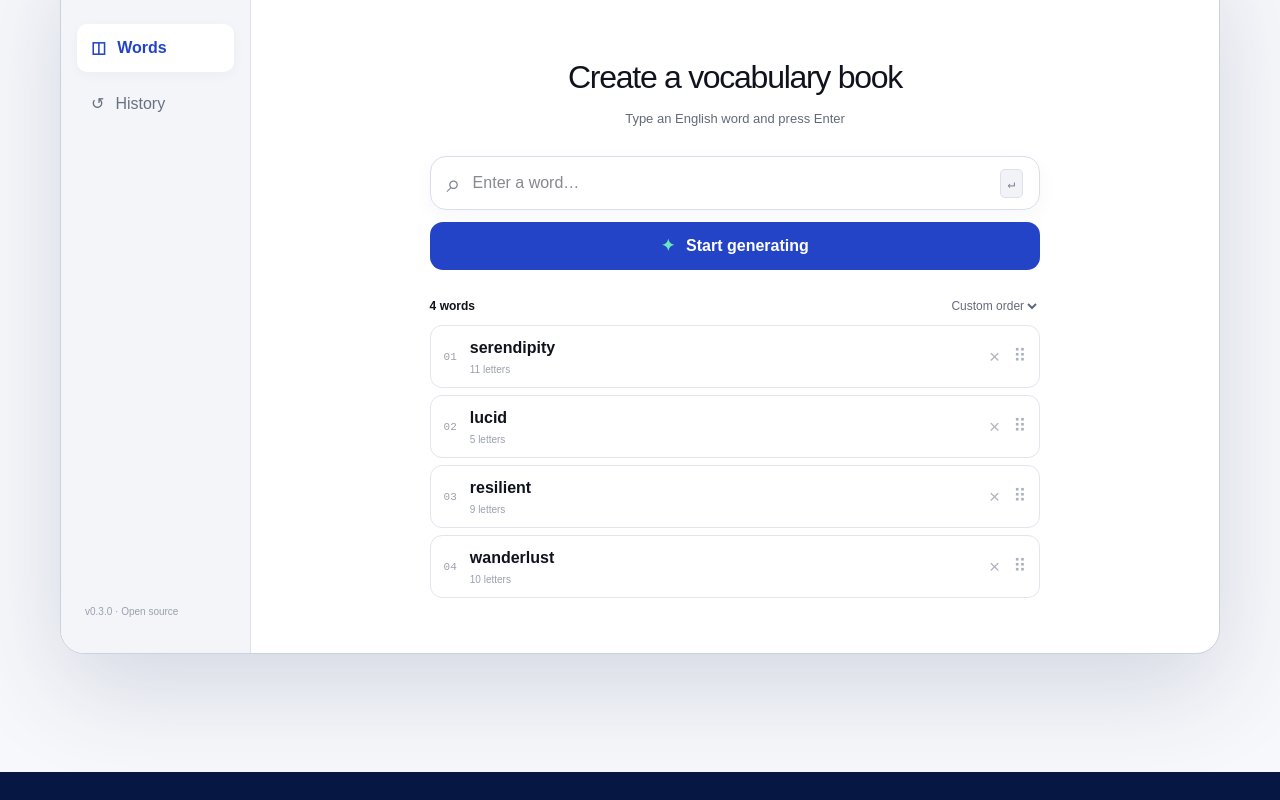
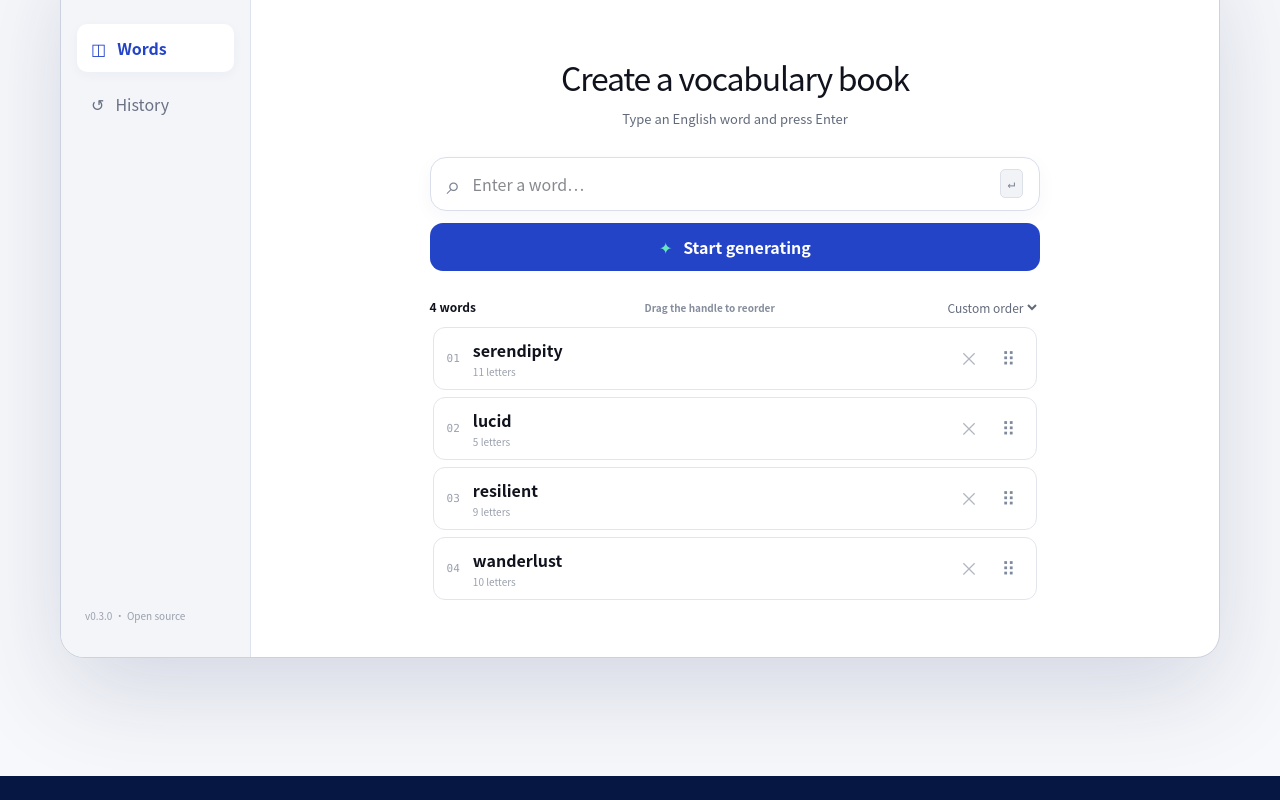
Before and after one commit to xiaozhangwangxue/lexora, a Next.js app: page / in a window 1280 px wide. Shown: the part 682-1482 px from the top of the page. Built offline with nearby package versions, Linux system fonts and the light colour scheme.

Commit message:
Polish website layout and drag demo

```diff
--- a/app/layout.tsx
+++ b/app/layout.tsx
@@ -1,4 +1,5 @@
 import type { Metadata } from "next";
+import "@fontsource-variable/manrope/wght.css";
 import "./globals.css";
 
 export const metadata: Metadata = {
--- a/app/page.tsx
+++ b/app/page.tsx
@@ -1,12 +1,13 @@
 "use client";
 
-import { FormEvent, useMemo, useState } from "react";
+import { FormEvent, useMemo, useRef, useState } from "react";
 import Image from "next/image";
 import Link from "next/link";
 import { useSiteLanguage } from "./use-site-language";
 
 type SortMode = "custom" | "alphabetical" | "length" | "difficulty";
 type PlatformKey = "macos" | "windows" | "linux" | "android";
+type DragPreview = { word: string; x: number; y: number; width: number; grabOffsetY: number };
 
 const seedWords = ["serendipity", "lucid", "resilient", "wanderlust"];
 const donationQrBase = "https://raw.githubusercontent.com/xiaozhangwangxue/autoword/main/assets/donate";
@@ -49,6 +50,12 @@ export default function Home() {
   const { language, setLanguage, zh } = useSiteLanguage();
   const [progress, setProgress] = useState<number | null>(null);
   const [downloadChoice, setDownloadChoice] = useState<PlatformKey | null>(null);
+  const draggedWord = useRef<string | null>(null);
+  const listRef = useRef<HTMLOListElement | null>(null);
+  const dragPreviewRef = useRef<DragPreview | null>(null);
+  const [draggingWord, setDraggingWord] = useState<string | null>(null);
+  const [dropTargetWord, setDropTargetWord] = useState<string | null>(null);
+  const [dragPreview, setDragPreview] = useState<DragPreview | null>(null);
   const selectedPlatform = platforms.find((platform) => platform.key === downloadChoice);
 
   const visibleWords = useMemo(() => {
@@ -80,6 +87,80 @@ export default function Home() {
         window.setTimeout(() => setProgress(null), 1200);
       } else setProgress(value);
     }, 180);
+  }
+
+  function captureListPositions() {
+    const positions = new Map<string, number>();
+    listRef.current?.querySelectorAll<HTMLElement>("[data-demo-word]").forEach((item) => {
+      if (item.dataset.demoWord) positions.set(item.dataset.demoWord, item.getBoundingClientRect().top);
+    });
+    return positions;
+  }
+
+  function animateListFrom(positions: Map<string, number>) {
+    window.requestAnimationFrame(() => {
+      listRef.current?.querySelectorAll<HTMLElement>("[data-demo-word]").forEach((item) => {
+        const word = item.dataset.demoWord;
+        const previousTop = word ? positions.get(word) : undefined;
+        if (previousTop === undefined) return;
+        const delta = previousTop - item.getBoundingClientRect().top;
+        if (Math.abs(delta) < 1) return;
+        item.animate(
+          [{ transform: `translateY(${delta}px)` }, { transform: "translateY(0)" }],
+          { duration: 210, easing: "cubic-bezier(.22,1,.36,1)" },
+        );
+      });
+    });
+  }
+
+  function beginReorder(word: string, preview: DragPreview) {
+    if (sort !== "custom") {
+      setWords(visibleWords);
+      setSort("custom");
+    }
+    draggedWord.current = word;
+    dragPreviewRef.current = preview;
+    setDraggingWord(word);
+    setDropTargetWord(null);
+    setDragPreview(preview);
+  }
+
+  function reorderOver(targetWord: string) {
+    const activeWord = draggedWord.current;
+    if (!activeWord || activeWord === targetWord) return;
+    const previousPositions = captureListPositions();
+    setDropTargetWord(targetWord);
+    setWords((current) => {
+      const next = [...current];
+      const from = next.indexOf(activeWord);
+      const to = next.indexOf(targetWord);
+      if (from < 0 || to < 0) return current;
+      next.splice(from, 1);
+      next.splice(to, 0, activeWord);
+      return next;
+    });
+    animateListFrom(previousPositions);
+  }
+
+  function finishReorder() {
+    draggedWord.current = null;
+    dragPreviewRef.current = null;
+    setDraggingWord(null);
+    setDropTargetWord(null);
+    setDragPreview(null);
+  }
+
+  function moveWord(word: string, direction: -1 | 1) {
+    const next = sort === "custom" ? [...words] : [...visibleWords];
+    const from = next.indexOf(word);
+    const to = from + direction;
+    if (from < 0 || to < 0 || to >= next.length) return;
+    const previousPositions = captureListPositions();
+    next.splice(from, 1);
+    next.splice(to, 0, word);
+    setWords(next);
+    setSort("custom");
+    animateListFrom(previousPositions);
   }
 
   return (
@@ -144,6 +225,7 @@ export default function Home() {
               {progress !== null && <div className="progress" aria-label="Generation progress"><i style={{ width: `${progress}%` }} /></div>}
               <div className="listHeader">
                 <strong>{words.length} {zh ? "个单词" : words.length === 1 ? "word" : "words"}</strong>
+                <span className="reorderHint">{zh ? "拖动手柄调整顺序" : "Drag the handle to reorder"}</span>
                 <select value={sort} onChange={(event) => setSort(event.target.value as SortMode)} aria-label="Sort words">
                   <option value="custom">{zh ? "自定义顺序" : "Custom order"}</option>
                   <option value="alphabetical">A–Z</option>
@@ -151,16 +233,76 @@ export default function Home() {
                   <option value="difficulty">{zh ? "难度" : "Difficulty"}</option>
                 </select>
               </div>
-              <ol className="wordList">
+              <ol className="wordList" ref={listRef}>
                 {visibleWords.map((word, index) => (
-                  <li key={word}>
+                  <li
+                    key={word}
+                    data-demo-word={word}
+                    className={draggingWord === word ? "isDragging" : dropTargetWord === word ? "isDropTarget" : undefined}
+                  >
                     <span className="wordIndex">{String(index + 1).padStart(2, "0")}</span>
                     <span className="wordName">{word}<small>{word.length} {zh ? "个字母" : "letters"}</small></span>
                     <button aria-label={`Delete ${word}`} onClick={() => setWords((current) => current.filter((item) => item !== word))}>×</button>
-                    <span className="drag">⠿</span>
+                    <button
+                      className="dragHandle"
+                      draggable={false}
+                      aria-label={zh ? `调整 ${word} 的顺序` : `Reorder ${word}`}
+                      title={zh ? "拖动调整顺序，或用上下方向键" : "Drag to reorder, or use the arrow keys"}
+                      onDragStart={(event) => event.preventDefault()}
+                      onPointerDown={(event) => {
+                        event.preventDefault();
+                        const item = event.currentTarget.closest("[data-demo-word]") as HTMLElement | null;
+                        if (!item) return;
+                        const rect = item.getBoundingClientRect();
+                        beginReorder(word, {
+                          word,
+                          x: rect.left,
+                          y: rect.top,
+                          width: rect.width,
+                          grabOffsetY: event.clientY - rect.top,
+                        });
+                        event.currentTarget.setPointerCapture(event.pointerId);
+                      }}
+                      onPointerMove={(event) => {
+                        if (!draggedWord.current) return;
+                        const preview = dragPreviewRef.current;
+                        if (preview) {
+                          const nextPreview = { ...preview, y: event.clientY - preview.grabOffsetY };
+                          dragPreviewRef.current = nextPreview;
+                          setDragPreview(nextPreview);
+                        }
+                        const target = document.elementFromPoint(event.clientX, event.clientY)?.closest("[data-demo-word]") as HTMLElement | null;
+                        const targetWord = target?.dataset.demoWord;
+                        if (targetWord) reorderOver(targetWord);
+                      }}
+                      onPointerUp={(event) => {
+                        if (event.currentTarget.hasPointerCapture(event.pointerId)) {
+                          event.currentTarget.releasePointerCapture(event.pointerId);
+                        }
+                        finishReorder();
+                      }}
+                      onPointerCancel={finishReorder}
+                      onKeyDown={(event) => {
+                        if (event.key === "ArrowUp" || event.key === "ArrowDown") {
+                          event.preventDefault();
+                          moveWord(word, event.key === "ArrowUp" ? -1 : 1);
+                        }
+                      }}
+                    >⠿</button>
                   </li>
                 ))}
               </ol>
+              {dragPreview && (
+                <div
+                  className="dragPreview"
+                  aria-hidden="true"
+                  style={{ left: dragPreview.x, top: dragPreview.y, width: dragPreview.width }}
+                >
+                  <span className="wordIndex">{String(visibleWords.indexOf(dragPreview.word) + 1).padStart(2, "0")}</span>
+                  <span className="wordName">{dragPreview.word}<small>{dragPreview.word.length} {zh ? "个字母" : "letters"}</small></span>
+                  <span className="dragPreviewHandle">⠿</span>
+                </div>
+              )}
             </section>
           </div>
         </div>
--- a/package.json
+++ b/package.json
@@ -14,6 +14,7 @@
     "db:generate": "drizzle-kit generate"
   },
   "dependencies": {
+    "@fontsource-variable/manrope": "^5.2.8",
     "drizzle-orm": "0.45.2",
     "next": "16.2.6",
     "react": "19.2.6",
```
Also changed, not shown: app/globals.css, 2 other files (tests, documents, lock files or other folders).
